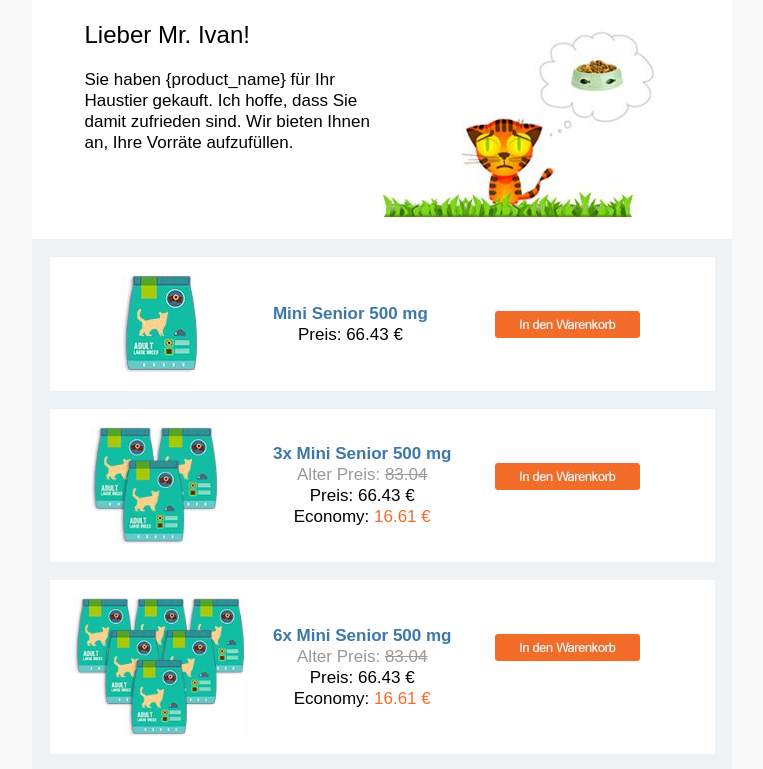
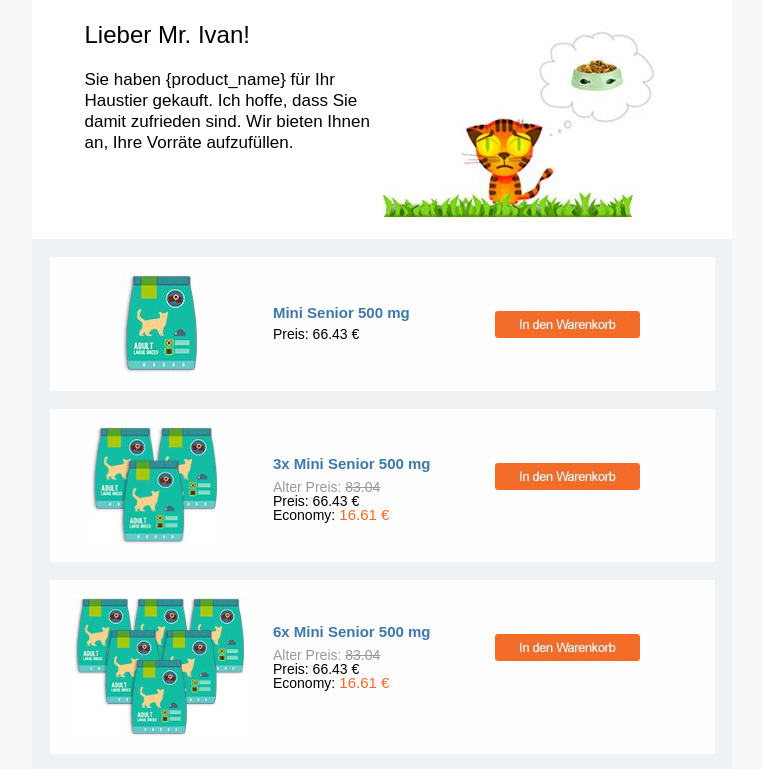
Before and after one commit to 4knort/animal-food-letter, a plain HTML site: page index.html in a window 1280 px wide. Shown: the part 89-858 px from the top of the page, without its empty margins (258-1021 px from the left). Drawn offline with Linux system fonts and the light colour scheme.

Commit message:
text-align edit

```diff
--- a/index.html
+++ b/index.html
@@ -24,11 +24,19 @@
       display: inline-block;
       vertical-align: top;
     }
+    .text-left {
+      text-align: left;
+    }
+    .text-right {
+      text-align: right;
+    }
     @media only screen and (max-width: 700px) {
       table[class="img"] {display: table;}
       table[class="block"] {display: table; width: 100%;}
       table[class="menu"] {display: table; width: 90%;}
       table[class="social"] {display: table; width: 60%;}
+      p[class="text-left"] {text-align: center;}
+      p[class="text-right"] {text-align: center;}
     }
   </style>
 </head>
@@ -92,7 +100,7 @@
               <table class="block" width="50%" align="left" cellpadding="0" cellspacing="0" border="0" bgcolor="#ffffff" style="">
                 <tr>
                   <td>
-                    <p align="left" style="max-width:100%; color:#000000;font-size:17px;line-height:21px;font-family: Arial, Helvetica, sans-serif; margin-bottom:0; margin-top:0; margin-left:0; margin-right:0; padding-bottom:0; padding-top:0; padding-left:0; padding-right:0;">
+                    <p class="text-left" align="left" style="max-width:100%; color:#000000;font-size:17px;line-height:21px;font-family: Arial, Helvetica, sans-serif; margin-bottom:0; margin-top:0; margin-left:0; margin-right:0; padding-bottom:0; padding-top:0; padding-left:0; padding-right:0;">
                       <span style="font-size: 24px">Lieber Mr. Ivan!</span>
                       <br>
                       <br>
@@ -131,10 +139,10 @@
                     <table class="block" width="33%" align="center" cellpadding="0" cellspacing="0" border="0" bgcolor="#fefefe" style="vertical-align: middle">
                       <tr>
                         <td>
-                          <p align="left" style="max-width:100%; color:#3e77aa;font-size:17px;line-height:21px;font-family: Arial, Helvetica, sans-serif; margin-bottom:0; margin-top:0; margin-left:0; margin-right:0; padding-bottom:0; padding-top:0; padding-left:0; padding-right:0; text-align: center">
+                          <p class="text-left" align="left" style="max-width:100%; color:#3e77aa;font-size:15px;line-height:21px;font-family: Arial, Helvetica, sans-serif; margin-bottom:0; margin-top:0; margin-left:0; margin-right:0; padding-bottom:0; padding-top:0; padding-left:0; padding-right:0;">
                             <span style="font-weight: bold">Mini Senior 500 mg</span>
                             <br>
-                            <span style="color: #000000">Preis: 66.43 €</span>
+                            <span style="color: #000000; font-size: 14px">Preis: 66.43 €</span>
                           </p>
                         </td>
                       </tr>
@@ -173,14 +181,14 @@
                     <table class="block" width="33%" align="center" cellpadding="0" cellspacing="0" border="0" bgcolor="#fefefe" style="vertical-align: middle">
                       <tr>
                         <td>
-                          <p align="left" style="max-width:100%; color:#3e77aa;font-size:17px;line-height:21px;font-family: Arial, Helvetica, sans-serif; margin-bottom:0; margin-top:0; margin-left:0; margin-right:0; padding-bottom:0; padding-top:0; padding-left:0; padding-right:0; text-align: center">
-                            <span style="font-weight: bold">3x Mini Senior 500 mg</span>
+                          <p class="text-left" align="left" style="max-width:100%; color:#3e77aa;font-size:15px;line-height:14px;font-family: Arial, Helvetica, sans-serif; margin-bottom:0; margin-top:0; margin-left:0; margin-right:0; padding-bottom:0; padding-top:0; padding-left:0; padding-right:0;">
+                            <span style="font-weight: bold; line-height: 32px">3x Mini Senior 500 mg</span>
                             <br>
-                            <span style="color:#999999">Alter Preis: <span style="text-decoration: line-through;">83.04</span></span>
+                            <span style="color:#999999;font-size: 14px">Alter Preis: <span style="text-decoration: line-through;">83.04</span></span>
                             <br>
-                            <span style="color: #000000">Preis: 66.43 €</span>
+                            <span style="color: #000000;font-size: 14px">Preis: 66.43 €</span>
                             <br>
-                            <span style="color: #000000">Economy:</span> <span style="color: #f36c28">16.61 €</span>
+                            <span style="color: #000000;font-size: 14px">Economy:</span> <span style="color: #f36c28">16.61 €</span>
                           </p>
                         </td>
                       </tr>
@@ -216,17 +224,18 @@
                         </td>
                       </tr>
                     </table>
-                    <table class="block" width="33%" align="center" cellpadding="0" cellspacing="0" border="0" bgcolor="#fefefe" style="vertical-align: middle">
+                    <table class="block" width="33%" align="center" cellpadding="0" cellspacing="0" border="0" bgcolor="#fefefe" style="vertical-align: top">
                       <tr>
                         <td>
-                          <p align="left" style="max-width:100%; color:#3e77aa;font-size:17px;line-height:21px;font-family: Arial, Helvetica, sans-serif; margin-bottom:0; margin-top:0; margin-left:0; margin-right:0; padding-bottom:0; padding-top:0; padding-left:0; padding-right:0; text-align: center">
-                            <span style="font-weight: bold">6x Mini Senior 500 mg</span>
+                        <br>
+                          <p class="text-left" align="left" style="max-width:100%; color:#3e77aa;font-size:15px;line-height:14px;font-family: Arial, Helvetica, sans-serif; margin-bottom:0; margin-top:0; margin-left:0; margin-right:0; padding-bottom:0; padding-top:0; padding-left:0; padding-right:0;">
+                            <span style="font-weight: bold; line-height: 32px;">6x Mini Senior 500 mg</span>
                             <br>
-                            <span style="color:#999999">Alter Preis: <span style="text-decoration: line-through;">83.04</span></span>
+                            <span style="color:#999999;font-size: 14px">Alter Preis: <span style="text-decoration: line-through;">83.04</span></span>
                             <br>
-                            <span style="color: #000000">Preis: 66.43 €</span>
+                            <span style="color: #000000;font-size: 14px">Preis: 66.43 €</span>
                             <br>
-                            <span style="color: #000000">Economy:</span> <span style="color: #f36c28">16.61 €</span>
+                            <span style="color: #000000;font-size: 14px">Economy:</span> <span style="color: #f36c28">16.61 €</span>
                           </p>
                         </td>
                       </tr>
@@ -371,7 +380,7 @@
               <table class="block" width="50%" align="left" cellpadding="0" cellspacing="0" border="0" bgcolor="#f8f8f8" style="">
                 <tr>
                   <td>
-                    <p align="left" style="max-width:100%; color:#000000;font-size:12px;line-height:16px;font-family: Arial, Helvetica, sans-serif; margin-bottom:0; margin-top:0; margin-left:0; margin-right:0; padding-bottom:0; padding-top:0; padding-left:0; padding-right:0; text-align: center;">
+                    <p class="text-left" align="left" style="max-width:100%; color:#000000;font-size:12px;line-height:16px;font-family: Arial, Helvetica, sans-serif; margin-bottom:0; margin-top:0; margin-left:0; margin-right:0; padding-bottom:0; padding-top:0; padding-left:0; padding-right:0; ">
                     <span style="font-size: 16px">Kontakt</span>
                     <br>
                     <br>
@@ -427,7 +436,7 @@
                 <tr>
                   <td>
                   <br>
-                    <p align="center" style="max-width:100%; color:#000000;font-size:12px;line-height:16px;font-family: Arial, Helvetica, sans-serif; margin-bottom:0; margin-top:0; margin-left:0; margin-right:0; padding-bottom:0; padding-top:0; padding-left:0; padding-right:0; text-align: center;">
+                    <p class="text-right" align="center" style="max-width:100%; color:#000000;font-size:12px;line-height:16px;font-family: Arial, Helvetica, sans-serif; margin-bottom:0; margin-top:0; margin-left:0; margin-right:0; padding-bottom:0; padding-top:0; padding-left:0; padding-right:0;">
                       Sie erhalten diese E-Mail, weil Sie den Newsletter abonniert haben
                       <br>
                       zoobio.de Sie können mit einem <a href="" style="border:0; outline:none; text-decoration:none;color: #00b0a8">Klick</a> abmelden.
@@ -462,11 +471,19 @@
       display: inline-block;
       vertical-align: top;
     }
+    .text-left {
+      text-align: left;
+    }
+    .text-right {
+      text-align: right;
+    }
     @media only screen and (max-width: 700px) {
       table[class="img"] {display: table;}
       table[class="block"] {display: table; width: 100%;}
       table[class="menu"] {display: table; width: 90%;}
       table[class="social"] {display: table; width: 60%;}
+      p[class="text-left"] {text-align: center;}
+      p[class="text-right"] {text-align: center;}
     }
   </style>
 </body>
```
